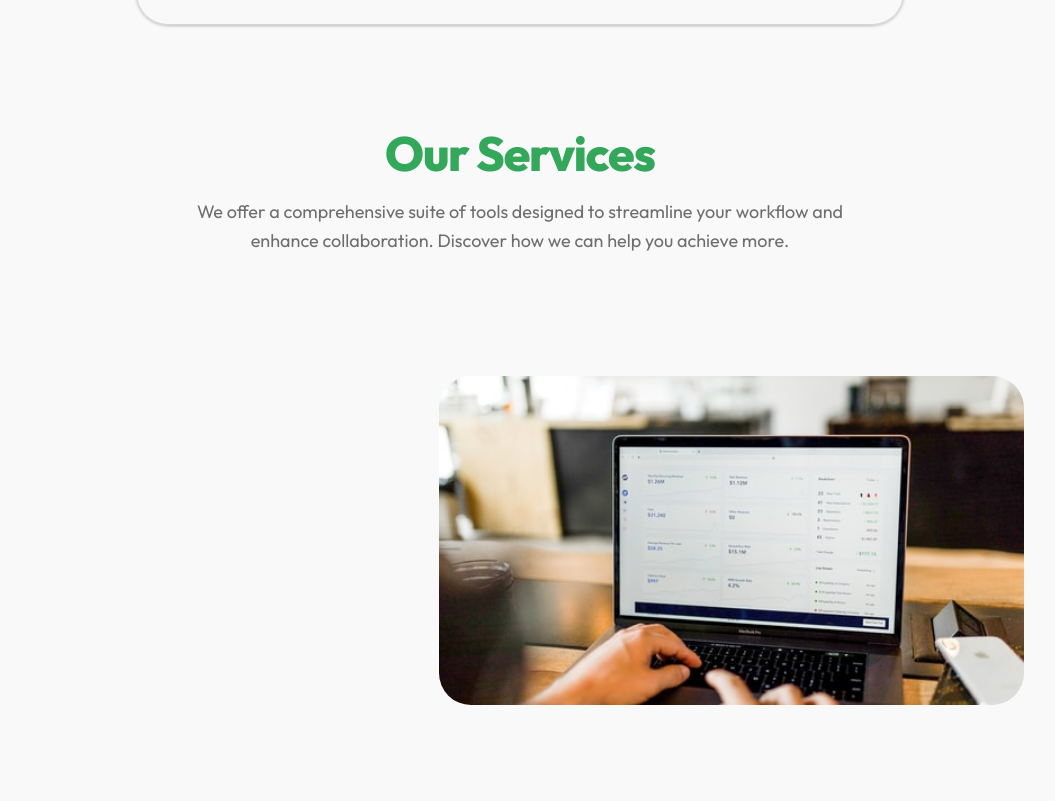
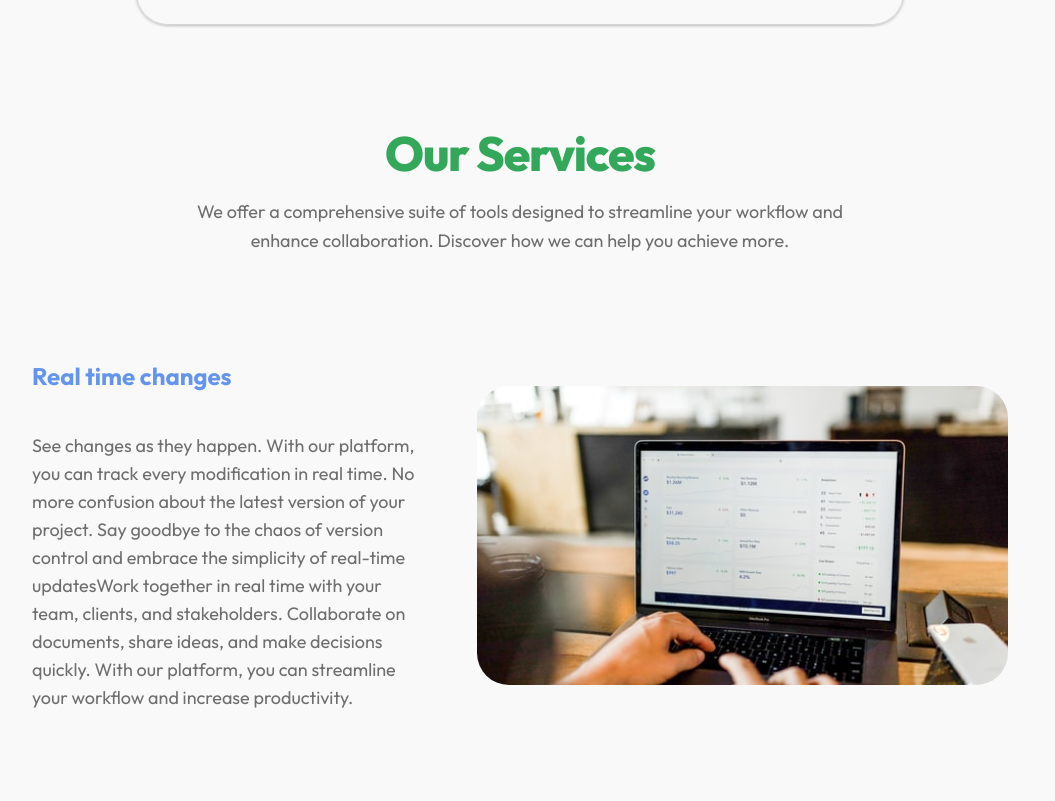
Before and after one commit to Sahil-796/vnp, a Next.js app: page / in a window 1280 px wide. Shown: the part 799-1600 px from the top of the page, without its empty margins (120-1175 px from the left). Built offline with nearby package versions, Linux system fonts and the light colour scheme.

Commit message:
add: new animation

```diff
--- a/components/Services.tsx
+++ b/components/Services.tsx
@@ -71,7 +71,7 @@ const content = [
 ];
 export function Services() {
   return (
-    <div className="w-full relative pb-42">
+    <div className="w-full relative ">
       <SectionTitle
         title="Our Services"
         description="We offer a comprehensive suite of tools designed to streamline your workflow and enhance collaboration. Discover how we can help you achieve more."
--- a/components/ui/sticky-scroll-reveal.tsx
+++ b/components/ui/sticky-scroll-reveal.tsx
@@ -1,7 +1,6 @@
 "use client";
 import React, { useRef, useState } from "react";
-import { useMotionValueEvent, useScroll, useTransform } from "motion/react";
-import { motion } from "motion/react";
+import { useMotionValueEvent, useScroll, motion, AnimatePresence } from "motion/react";
 import { cn } from "@/lib/utils";
 
 export const StickyScroll = ({
@@ -17,10 +16,13 @@ export const StickyScroll = ({
 }) => {
   const [activeCard, setActiveCard] = useState(0);
   const ref = useRef<any>(null);
+
+  // Track scroll progress of the entire container
   const { scrollYProgress } = useScroll({
     target: ref,
     offset: ["start start", "end end"],
   });
+
   const cardLength = content.length;
 
   useMotionValueEvent(scrollYProgress, "change", (latest) => {
@@ -33,69 +35,57 @@ export const StickyScroll = ({
         }
         return acc;
       },
-      0,
+      0
     );
     setActiveCard(closestBreakpointIndex);
   });
 
-  const opacity = useTransform(scrollYProgress, [0, 1], [1, 1]);
-
   return (
     <motion.div
-      style={{ opacity }}
-      className="flex justify-center relative space-x-10 p-10"
+      className="flex justify-center relative space-x-10 rounded-md p-10"
       ref={ref}
+      // 1. Dynamic height ensures the user has space to scroll through all cards.
+      // Adjust the multiplier (e.g., 60vh) to change how fast the cards switch.
+      style={{ height: content.length * 80 + "vh" }}
     >
-      <div className="div relative flex items-start px-4">
-        <div className="max-w-2xl">
-          {content.map((item, index) => (
-            <div
-              key={item.title + index}
-              className={cn(
-                "min-h-[80vh] flex flex-col",
-                index === 0
-                  ? "justify-start pt-10 mb-40"
-                  : index === content.length - 1
-                    ? "justify-end pb-10"
-                    : "justify-center my-40"
-              )}
+      {/* 2. Sticky container to hold the view in the center while parent scrolls */}
+      <div className="sticky top-0 flex h-screen items-center -mt-60 justify-center w-full overflow-hidden">
+        <div className="max-w-6xl w-full px-4">
+          {/* 3. AnimatePresence handles the Exit/Enter animations */}
+          <AnimatePresence mode="popLayout">
+            <motion.div
+              key={activeCard}
+              initial={{ opacity: 0, y: 50 }}  // Enters from bottom
+              animate={{ opacity: 1, y: 0 }}   // Centers
+              exit={{ opacity: 0, y: -50 }}    // Exits to top
+              transition={{
+                duration: 0.5,
+                ease: "easeInOut"
+              }}
+              className="flex flex-col lg:flex-row justify-between items-center gap-10"
             >
-              <motion.h2
-                initial={{
-                  opacity: 0,
-                }}
-                animate={{
-                  opacity: activeCard === index ? 1 : 0,
-                }}
-                transition={{ duration: 0.5 }}
-                className="text-2xl font-bold text-secondary"
+              {/* Text Section */}
+              <div className="lg:w-1/2 flex flex-col justify-center">
+                <h2 className="text-2xl font-bold text-secondary">
+                  {content[activeCard].title}
+                </h2>
+                <p className="text-lg text-muted-foreground max-w-sm mt-10">
+                  {content[activeCard].description}
+                </p>
+              </div>
+
+              {/* Image/Content Section */}
+              <div
+                className={cn(
+                  "hidden lg:block w-[40rem] aspect-video rounded-md overflow-hidden",
+                  contentClassName
+                )}
               >
-                {item.title}
-              </motion.h2>
-              <motion.p
-                initial={{
-                  opacity: 0,
-                }}
-                animate={{
-                  opacity: activeCard === index ? 1 : 0,
-                }}
-                transition={{ duration: 0.5 }}
-                className="text-lg text-muted-foreground max-w-sm mt-10"
-              >
-                {item.description}
-              </motion.p>
-            </div>
-          ))}
-          <div className="h-0" />
+                {content[activeCard].content ?? null}
+              </div>
+            </motion.div>
+          </AnimatePresence>
         </div>
-      </div>
-      <div
-        className={cn(
-          "hidden lg:block w-[40rem] aspect-video rounded-md sticky top-1/3 h-fit overflow-hidden",
-          contentClassName
-        )}
-      >
-        {content[activeCard].content ?? null}
       </div>
     </motion.div>
   );
```
